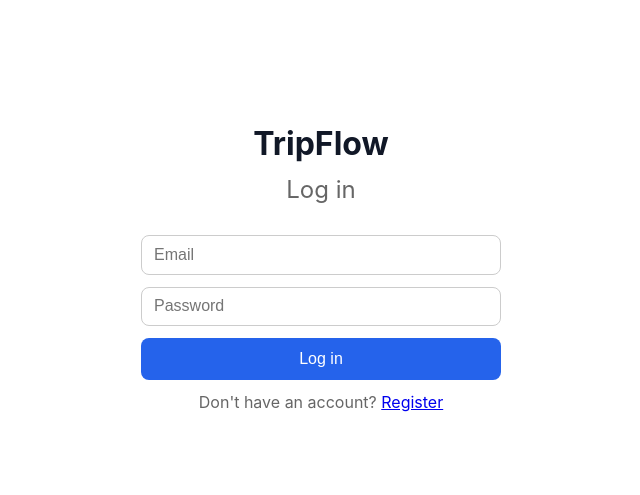
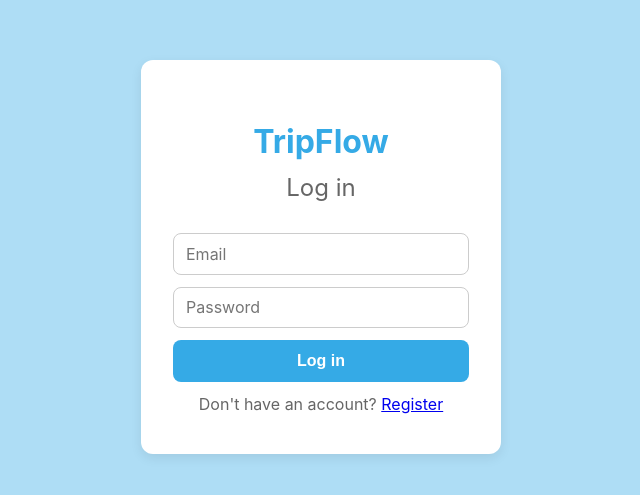
Before and after one commit to seangah8/TripFlow, a React (Vite) app in the folder frontend/: page / in a window 1280 px wide. Shown: the part 143-638 px from the top of the page, without its empty margins (319-959 px from the left). Built offline with nearby package versions, Linux system fonts and the light colour scheme; no server answers.

Commit message:
feat: apply card treatment and design tokens to the login/register pages

```diff
--- a/frontend/src/styles/LoginPage.scss
+++ b/frontend/src/styles/LoginPage.scss
@@ -1,8 +1,11 @@
+@use './tokens';
+
 .auth-page {
   display: flex;
   align-items: center;
   justify-content: center;
   height: 100vh;
+  background: tokens.$color-bg-app;
 }
 
 .auth-page__form {
@@ -10,36 +13,50 @@
   flex-direction: column;
   gap: 0.75rem;
   width: min(90vw, 360px);
+  padding: 2.5rem 2rem;
+  border-radius: tokens.$radius-md;
+  background: tokens.$color-bg;
+  box-shadow: tokens.$shadow-md;
   text-align: center;
 
   h1 {
     margin-bottom: 0;
+    color: tokens.$color-primary;
   }
 
   h2 {
     margin-top: 0;
-    color: #666;
+    color: tokens.$color-text-muted;
     font-weight: normal;
   }
 
   input {
     padding: 0.6rem 0.75rem;
-    border: 1px solid #ccc;
-    border-radius: 8px;
+    border: 1px solid tokens.$color-border;
+    border-radius: tokens.$radius-sm;
     font-size: 1rem;
+    font: inherit;
+
+    &:focus {
+      outline: none;
+      border-color: tokens.$color-primary;
+      box-shadow: 0 0 0 3px tokens.$color-primary-light;
+    }
   }
 
   button {
     padding: 0.75rem 1.5rem;
     font-size: 1rem;
+    font-weight: 600;
     border: none;
-    border-radius: 8px;
-    background: #2563eb;
+    border-radius: tokens.$radius-sm;
+    background: tokens.$color-primary;
     color: white;
     cursor: pointer;
 
     &:disabled {
-      background: #93c5fd;
+      background: tokens.$color-primary-light;
+      color: tokens.$color-text-muted;
       cursor: not-allowed;
     }
   }
@@ -51,6 +68,6 @@
 }
 
 .auth-page__switch {
-  color: #666;
+  color: tokens.$color-text-muted;
   margin: 0;
 }
```
Also changed, not shown: 1 other file (tests, documents, lock files or other folders).
